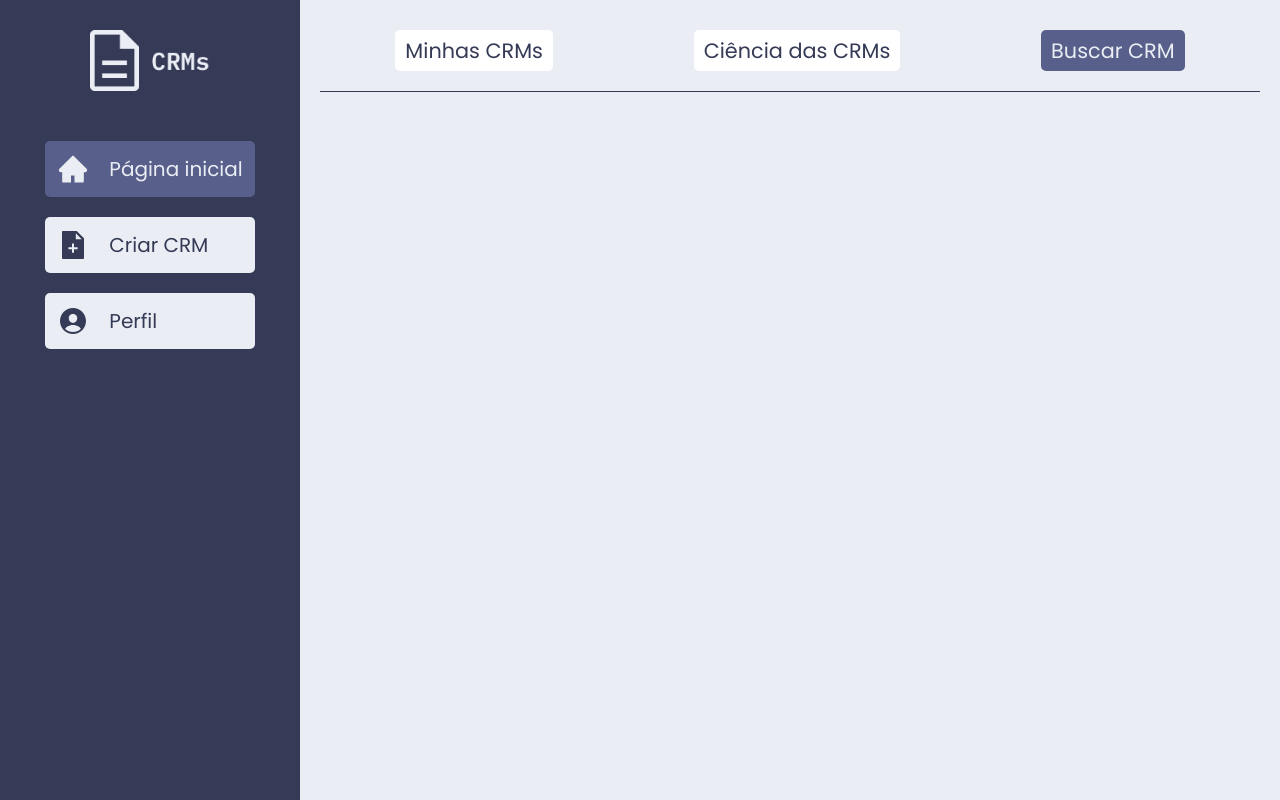
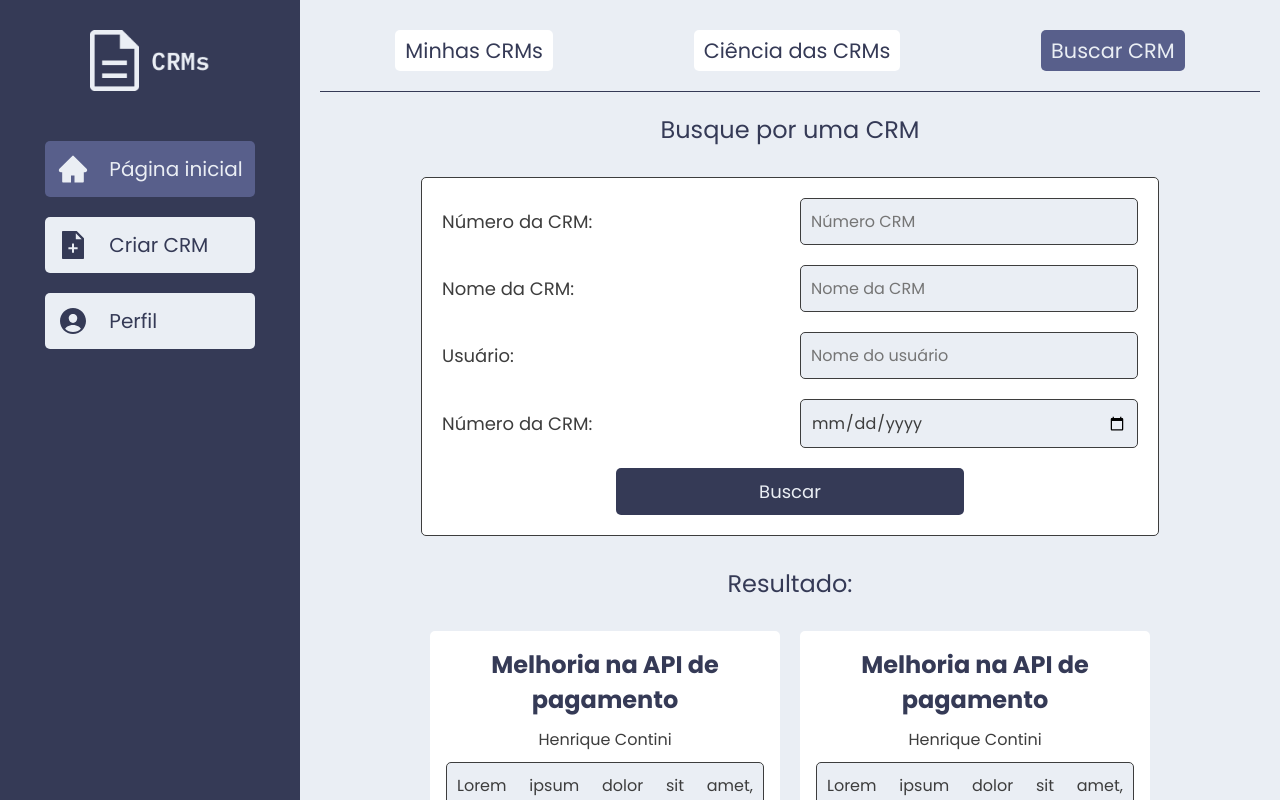
Before and after one commit to HenriqueContini/CRM, a React (Vite) app: page /home in a window 1280 px wide. Both pictures are taken after a click on the button "Buscar CRM". Shown: the top 800 px of the page. Built offline with nearby package versions, Linux system fonts and the light colour scheme.

Commit message:
Search CRM

```diff
--- a/src/components/CardCRM.jsx
+++ b/src/components/CardCRM.jsx
@@ -1,4 +1,6 @@
 import './styles/CardCRM.css';
+
+// Cada card deve receber como props um id, com este id será feito a requisição na API para gerar os dados e será o mesmo id para o useNavegation
 
 const CardCRM = () => {
     return (
--- /dev/null
+++ b/src/components/SearchCRM.jsx
@@ -0,0 +1,34 @@
+import { useForm } from 'react-hook-form';
+import CardCRM from './CardCRM';
+import './styles/SearchCRM.css';
+
+const SearchCRM = () => {
+    const {register, handleSubmit} = useForm();
+
+    return (
+        <section className='search-section'>
+            <h1 className='search-title'>Busque por uma CRM</h1>
+
+            <form className='search-form' onSubmit={handleSubmit((data) => console.log(data))}>
+                <label htmlFor="num_crm">Número da CRM:</label>
+                <input type="number" id='num_crm' {...register('num_crm')} placeholder="Número CRM"/>
+                <label htmlFor="nome">Nome da CRM:</label>
+                <input type="text" id='nome' {...register('nome')} placeholder="Nome da CRM"/>
+                <label htmlFor="usuario">Usuário:</label>
+                <input type="text" id='usuario' {...register('usuario')} placeholder="Nome do usuário"/>
+                <label htmlFor="data">Número da CRM:</label>
+                <input type="date" id='data' {...register('data')} placeholder="Número CRM"/>
+
+                <button type="submit">Buscar</button>
+            </form>
+
+            <h2 className='search-title'>Resultado:</h2>
+            <div className='search-result'>
+                <CardCRM />
+                <CardCRM />
+            </div>
+        </section>
+    )
+}
+
+export default SearchCRM;
--- /dev/null
+++ b/src/components/styles/SearchCRM.css
@@ -0,0 +1,74 @@
+.search-section {
+    padding: 20px;
+    display: flex;
+    flex-direction: column;
+    align-items: center;
+    row-gap: 30px;
+}
+
+.search-title {
+    color: var(--dark-blue);
+    font-weight: 400;
+    font-size: 1.5rem;
+}
+
+.search-form {
+    display: grid;
+    /* flex-direction: row;
+    flex-wrap: wrap; */
+
+    align-items: center;
+
+    grid-template-columns: 1fr 1fr;
+    gap: 20px;
+    background-color: var(--white);
+    border: 1px solid var(--black);
+    padding: 20px;
+    border-radius: 5px;
+}
+
+.search-form label {
+    display: block;
+
+    font-size: 1.125rem;
+    color: var(--black);
+}
+
+.search-form input {
+    background-color: var(--grey);
+    border: 1px solid var(--black);
+    border-radius: 5px;
+    padding: 10px;
+    font-size: 1rem;
+    width: 100%;
+    outline-color: var(--dark-blue);
+
+    color: var(--black);
+}
+
+.search-form button {
+    background-color: var(--dark-blue);
+    border-radius: 5px;
+    color: var(--grey);
+    cursor: pointer;
+    font-size: 1.125rem;
+    padding: 10px;
+    width: 50%;
+    margin: 0 auto;
+
+    transition: 1s;
+
+    grid-column: 1 / 3;
+}
+
+.search-form button:hover {
+    background-color: var(--second-dark-blue);
+}
+
+.search-result {
+    display: flex;
+    flex-direction: row;
+    flex-wrap: wrap;
+    gap: 20px;
+    justify-content: space-around;
+}
--- a/src/pages/Home.jsx
+++ b/src/pages/Home.jsx
@@ -1,6 +1,7 @@
 import { useState } from 'react';
 import AwareCRM from '../components/AwareCRM';
 import UserCRM from '../components/UserCRM';
+import SearchCRM from '../components/SearchCRM';
 import './styles/Home.css';
 
 const Home = () => {
@@ -16,6 +17,7 @@ const Home = () => {
 
             {content === 'userCRM' && <UserCRM />}
             {content === 'awareCRM' && <AwareCRM />}
+            {content === 'searchCRM' && <SearchCRM />}
         </section>
     );
 }
```
